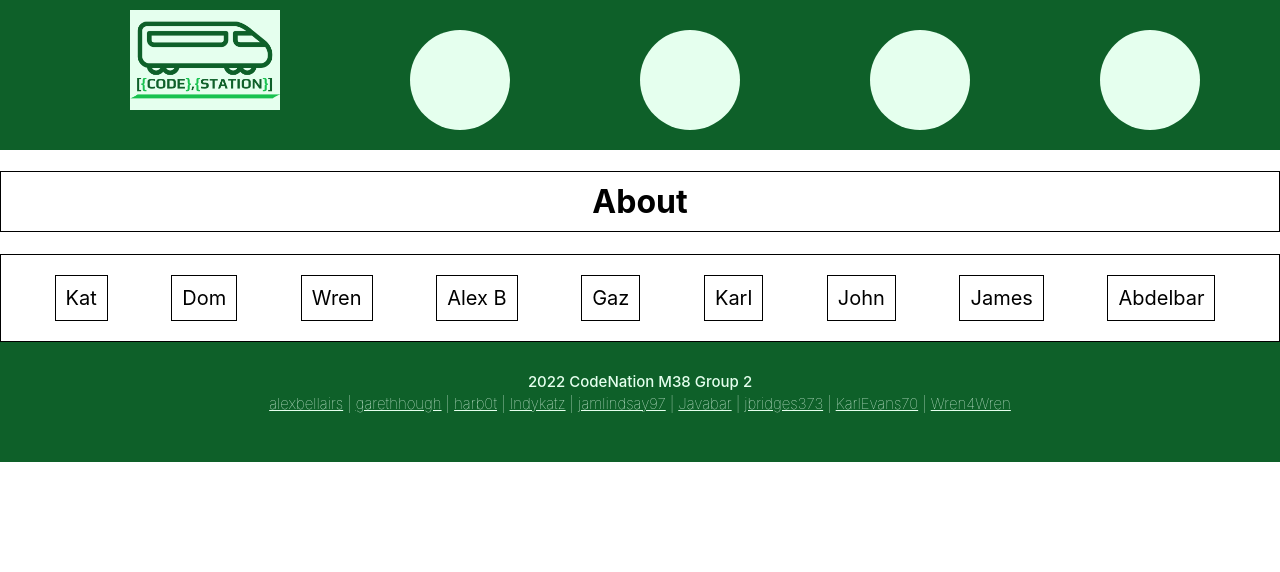
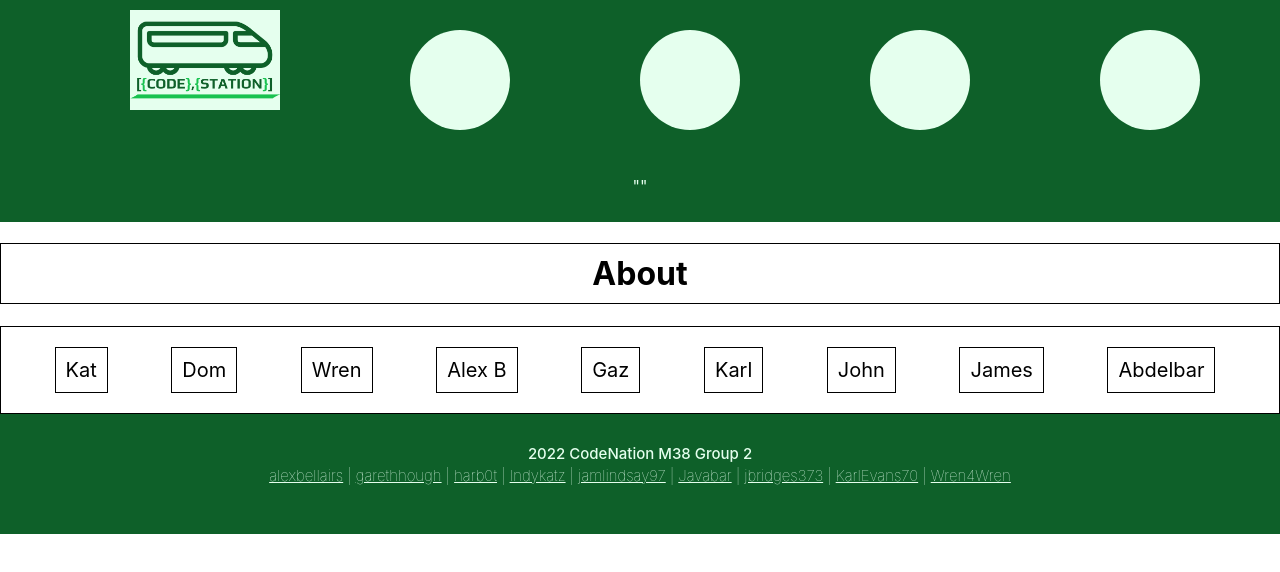
Before and after one commit to alexbellairs/CN-CodeStation-38, a React (Create React App) app: page /about in a window 1280 px wide. Shown: the top 572 px of the page. Built offline with nearby package versions, Linux system fonts and the light colour scheme; no server answers.

Commit message:
nav fixed, quote api added

```diff
--- a/src/App.js
+++ b/src/App.js
@@ -17,8 +17,8 @@ const App = () => {
   const [user, setUser] = useState();
   return (
     <div className="AppStyles">
+      <Header />
       <BrowserRouter>
-        <Header />
         {user && <Navbar />}
         <Routes>
           <Route path="/" element={<Login setter={setUser} user={user} />} />
--- a/src/components/contest.js
+++ b/src/components/contest.js
@@ -1,6 +1,15 @@
-import Options from "./options";
+import Options from "./notUsing/options";
 
-const ContestComp = ({ name, url, start_time, end_time, site, status }) => {
+const ContestComp = ({
+  name,
+  url,
+  start_time,
+  end_time,
+  site,
+  status,
+  handleInterested,
+  handleNotInterested,
+}) => {
   return (
     <div>
       <h3>{name}</h3>
@@ -13,6 +22,8 @@ const ContestComp = ({ name, url, start_time, end_time, site, status }) => {
         <li>Location: {site}</li>
         <li>Status: {status}</li>
       </ul>
+      <button onClick={handleInterested}>Interested</button>
+      <button onClick={handleNotInterested}>Not Interested</button>
 
       <Options />
     </div>
--- a/src/components/navbar.js
+++ b/src/components/navbar.js
@@ -9,10 +9,8 @@ const Navbar = () => {
       {navbarList.map((navbarItem, i) => {
         let path = "/" + navbarItem;
         return (
-          <div className="NavItemStyled">
-            <Link to={path} key={i}>
-              {navbarItem}
-            </Link>
+          <div className="NavItemStyled" key={i}>
+            <Link to={path}>{navbarItem}</Link>
           </div>
         );
       })}
--- /dev/null
+++ b/src/components/quote.js
@@ -0,0 +1,20 @@
+import { useEffect, useState } from "react";
+import { fetchQuotes } from "../utlis";
+import "../css/quote.css";
+
+const Quote = () => {
+  const [quote, setQuote] = useState([]);
+
+  useEffect(() => {
+    fetchQuotes(setQuote);
+  }, []);
+  return (
+    <div className="quote">
+      <p>
+        "{quote.en}" <b>{quote.author}</b>
+      </p>
+    </div>
+  );
+};
+
+export default Quote;
--- /dev/null
+++ b/src/css/quote.css
@@ -0,0 +1,8 @@
+.quote {
+  background-color: #0e6029;
+  padding: 10px;
+  left: 0px;
+  height: auto;
+  width: auto;
+  color: #e5ffee;
+}
--- a/src/pages/about.js
+++ b/src/pages/about.js
@@ -1,10 +1,12 @@
 import ContentItem from "../components/contentItem";
 import "../css/app.css";
 import "../css/about.css";
+import Quote from "../components/quote";
 
 const About = () => {
   return (
     <div className="AppStyles">
+      <Quote />
       <div className="ConentFlexbox">
         <h1 className="Header1Styled">About</h1>
         <ContentItem />
--- a/src/pages/account.js
+++ b/src/pages/account.js
@@ -2,6 +2,7 @@ import { useState } from "react";
 import { updateFetch, deleteFetch } from "../utlis";
 import { Link } from "react-router-dom";
 import "../css/app.css";
+import Quote from "../components/quote";
 
 const Account = ({ setter, user }) => {
   const [username, setUsername] = useState();
@@ -21,6 +22,7 @@ const Account = ({ setter, user }) => {
 
   return (
     <div className="AppStyles">
+      <Quote />
       <div className="ContentStyled">
         <h1 className="Header1Styled">Account</h1>
         <form onSubmit={submitHandler}>
--- a/src/pages/events.js
+++ b/src/pages/events.js
@@ -2,6 +2,7 @@ import { useEffect, useState } from "react";
 // import Navbar from "../components/navbar";
 import { fetechContest } from "../utlis";
 import ContestComp from "../components/contest";
+import Quote from "../components/quote";
 
 const Events = ({ setter, user }) => {
   // useState
@@ -13,7 +14,7 @@ const Events = ({ setter, user }) => {
 
   return (
     <div>
-      {/* <Navbar user={user} setter={setter} /> */}
+      <Quote />
       <h1 className="Header1Styled">Events {user}</h1>
       <div>
         <div>
--- a/src/pages/login.js
+++ b/src/pages/login.js
@@ -2,6 +2,7 @@ import { useState, useEffect } from "react";
 import { Navigate } from "react-router-dom";
 import { signUp, tokenFetch } from "../utlis";
 import "../css/app.css";
+import Quote from "../components/quote";
 
 const Login = ({ setter, user }) => {
   const [username, setUsername] = useState();
@@ -21,8 +22,9 @@ const Login = ({ setter, user }) => {
   };
   return (
     <div className="AppStyles">
+      <Quote />
       <div className="ContentStyled">
-        {user && <Navigate to="/home" />}
+        {user && <Navigate to="/profile" />}
         <form onSubmit={submitHandler}>
           <input
             onChange={(e) => setUsername(e.target.value)}
--- a/src/pages/profile.js
+++ b/src/pages/profile.js
@@ -1,8 +1,10 @@
+import Quote from "../components/quote";
 import "../css/app.css";
 
 const Profile = () => {
   return (
     <div className="AppStyles">
+      <Quote />
       <div className="ContentStyled">
         <h1 className="Header1Styled">Profile</h1>
       </div>
--- a/src/utlis/index.js
+++ b/src/utlis/index.js
@@ -85,3 +85,15 @@ export const fetechContest = async (setter) => {
     console.log(error);
   }
 };
+
+// Kat - Programming Quotes API -
+
+export const fetchQuotes = async (setter) => {
+  try {
+    const res = await fetch(process.env.REACT_APP_QUOTES);
+    const data = await res.json();
+    setter(data);
+  } catch (error) {
+    console.log(error);
+  }
+};
```
Also changed, not shown: src/components/notUsing/options.js (renamed from src/components/options.js), 1 other file (tests, documents, lock files or other folders).
